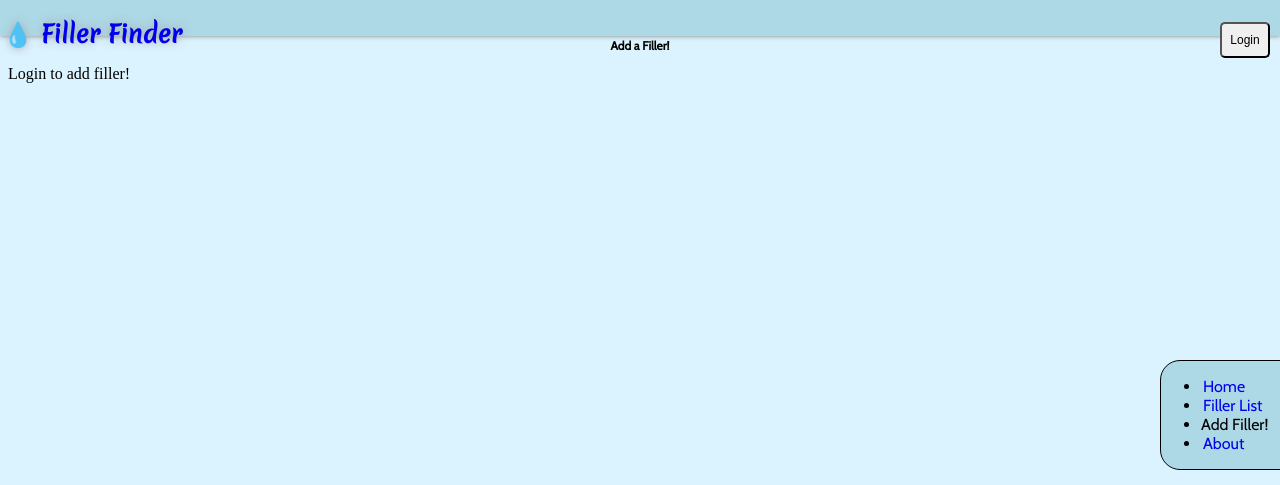
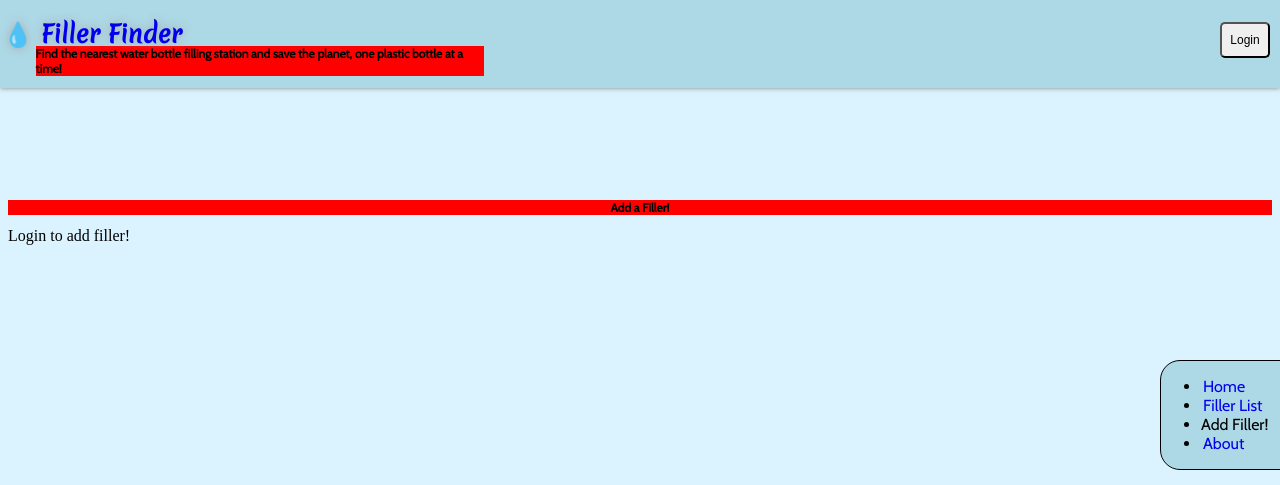
Before and after one commit to maxhchen/filler-finder, a Python web app: template templates/addFiller.html in a window 1280 px wide. Shown: the top 485 px of the page. Run offline with Jinja, Linux system fonts and the light colour scheme; the template is opened without the code that fills it, so the values that code supplies are empty.

Commit message:
fixing some stuff

```diff
--- a/stylesheets/style.css
+++ b/stylesheets/style.css
@@ -16,6 +16,7 @@ h1 {
 h3 {
   font-family: "Cabin", sans-serif;
   font-size: 12px;
+  background-color: red;
 }
 
 #innerbox {
--- a/templates/addFiller.html
+++ b/templates/addFiller.html
@@ -50,18 +50,11 @@
     margin: 0 auto;
   }
 
+  #bottomPage{
+    margin-top: 200px;
+  }
+
 </style>
-
-<br>
-
-<div id='menu'>
-  <ul>
-    <li><a href="/">Home</a></li>
-    <li><a href="/index">Filler List</a></li>
-    <li>Add Filler!</li>
-    <li><a href="/about">About</a></li>
-  </ul>
-</div>
 
 <div id='topPage'>
   <!-- TITLE -->
@@ -72,7 +65,10 @@
     </div>
   </a>
   </div>
-
+  <div id='slogan'>
+    <h3> Find the nearest water bottle filling station and save the planet,
+      one plastic bottle at a time! </h3>
+  </div>
   <!--LOGIN BUTTON -->
   <div id='log'>
     {% if not current_user %}
@@ -87,6 +83,17 @@
   </div>
 </div>
 
+<div id='menu'>
+  <ul>
+    <li><a href="/">Home</a></li>
+    <li><a href="/index">Filler List</a></li>
+    <li>Add Filler!</li>
+    <li><a href="/about">About</a></li>
+  </ul>
+</div>
+
+
+<div id='bottomPage'>
   <div id='header'>
     <h3 align="center"> Add a Filler! </h3>
   </div>
@@ -127,3 +134,5 @@
     <div id='LoginPlease'>Login to add filler!</div>
 
   {% endif %}
+
+</div>
--- a/templates/home.html
+++ b/templates/home.html
@@ -23,7 +23,7 @@
   <!-- SEARCH BAR -->
   <div id='divOverSearch'>
     <div id='searchBar'>
-      <input id='address' type='text' placeholder='Search'>
+      <input id='address' type='text' placeholder='Search a filler location.'>
       <button id='enterAddress'> Find! </button>
     </div>
   </div>
```
Lines whose indentation alone changed are shown as unchanged.
